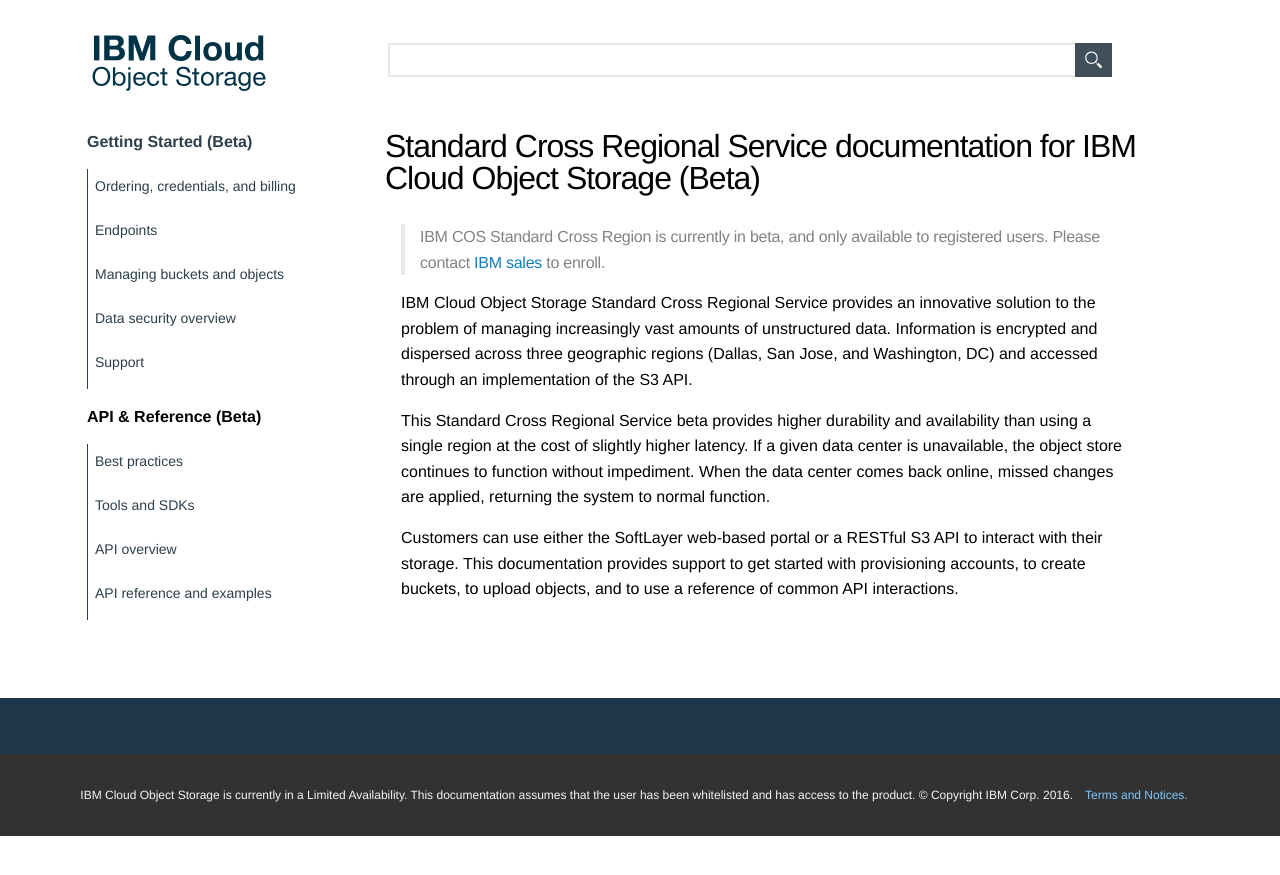
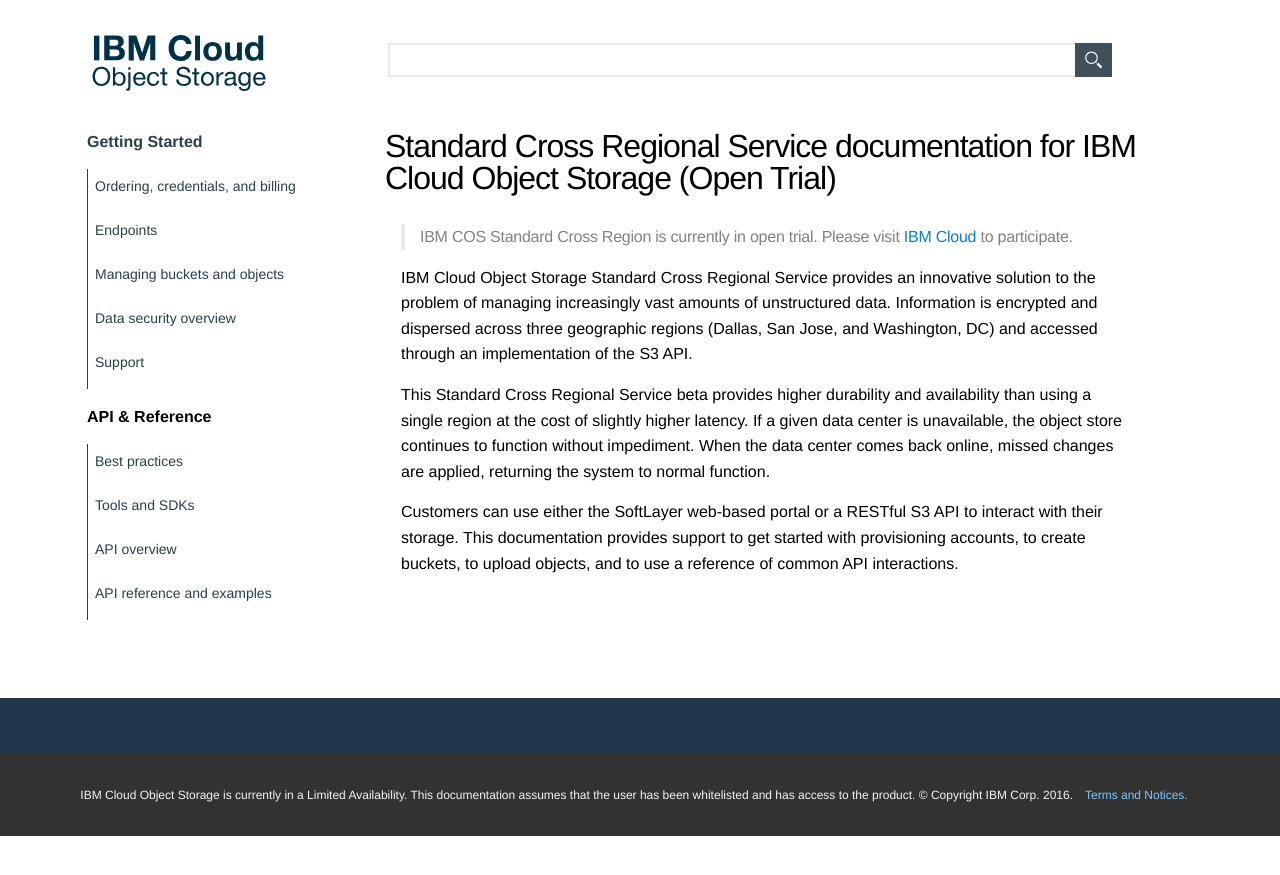
Before and after one commit to mpcarl-ibm/crs-docs, a Jekyll site: the page built from _beta/beta.md, in a window 1280 px wide. Shown: the top 875 px of the page. Built offline with Jekyll 4.4.1, drawn with Linux system fonts in a browser that asks for light colours.

Commit message:
removed beta

```diff
--- a/_beta/beta.md
+++ b/_beta/beta.md
@@ -1,12 +1,12 @@
 ---
 layout: page
-title: Standard Cross Regional Service documentation for IBM Cloud Object Storage (Beta)
+title: Standard Cross Regional Service documentation for IBM Cloud Object Storage (Open Trial)
 permalink: /beta/
 category: top-level
 top-level: gettingstarted
 ---
 
->IBM COS Standard Cross Region is currently in beta, and only available to registered users.  Please contact [IBM sales](mailto:insidesales@cleversafe.com?subject=Beta Request) to enroll.
+> IBM COS Standard Cross Region is currently in open trial.  Please visit [IBM Cloud](https://www.softlayer.com/Store/orderService/objectStorage) to participate.
 
 IBM Cloud Object Storage Standard Cross Regional Service provides an innovative solution to the problem of managing increasingly vast amounts of unstructured data. Information is encrypted and dispersed across three geographic regions (Dallas, San Jose, and Washington, DC) and accessed through an implementation of the S3 API.
 
--- a/_includes/sidebar.html
+++ b/_includes/sidebar.html
@@ -2,14 +2,14 @@
     <ul class="sidebar__nav">
         <li>
             <ul class="article__list" class="article__list">
-                <h4 class="sub__head"><a href="{{ site.baseurl }}/beta/"> Getting Started (Beta)</h4> {% assign count = 0 %} {% assign gs = site.gettingstarted | sort:"weight" %} {% for node in gs %} {% if node.featured == true %}
+                <h4 class="sub__head"><a href="{{ site.baseurl }}/beta/"> Getting Started </h4> {% assign count = 0 %} {% assign gs = site.gettingstarted | sort:"weight" %} {% for node in gs %} {% if node.featured == true %}
                 <li>
                     <a {% if page.url==node.url %}class="page-link--active" {% else %}class="page-link" {% endif %} href="{{ node.url | prepend: site.baseurl }}">{{ node.title }}</a>
                 </li>
                 {% endif %} {% endfor %}
             </ul>
             <ul class="article__list" class="article__list">
-                <h4 class="sub__head">API & Reference (Beta)</h4> {% assign count = 0 %} {% assign a = site.api | sort:"weight" %} {% for node in a %} {% if node.featured == true %}
+                <h4 class="sub__head">API & Reference</h4> {% assign count = 0 %} {% assign a = site.api | sort:"weight" %} {% for node in a %} {% if node.featured == true %}
                 <li>
                     <a {% if page.url == node.url %}class="page-link--active" {% else %}class="page-link" {% endif %} href="{{ node.url | prepend: site.baseurl }}">{{ node.title }}</a>
                 </li>
```
Also changed, not shown: 14 other files.
